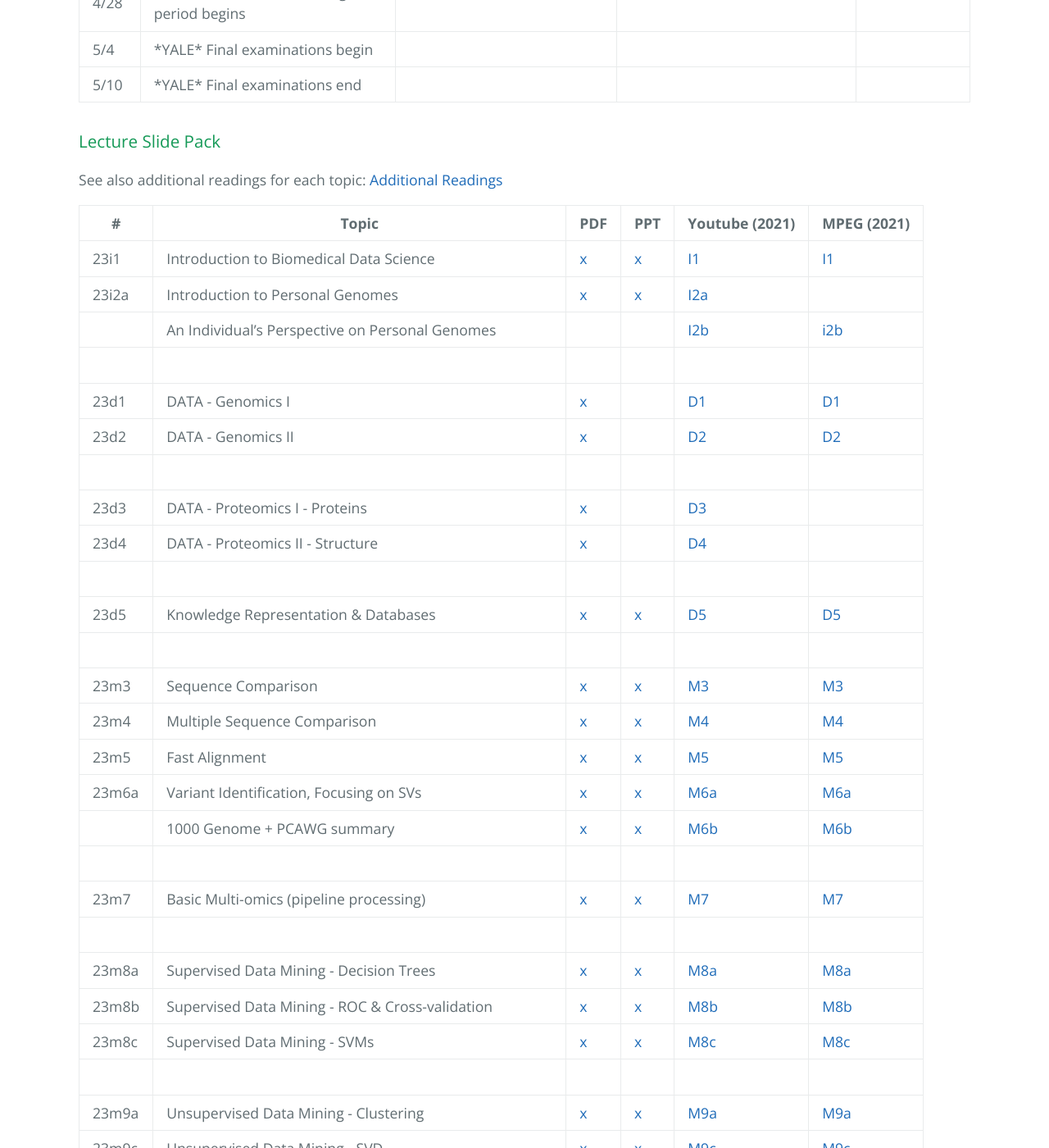
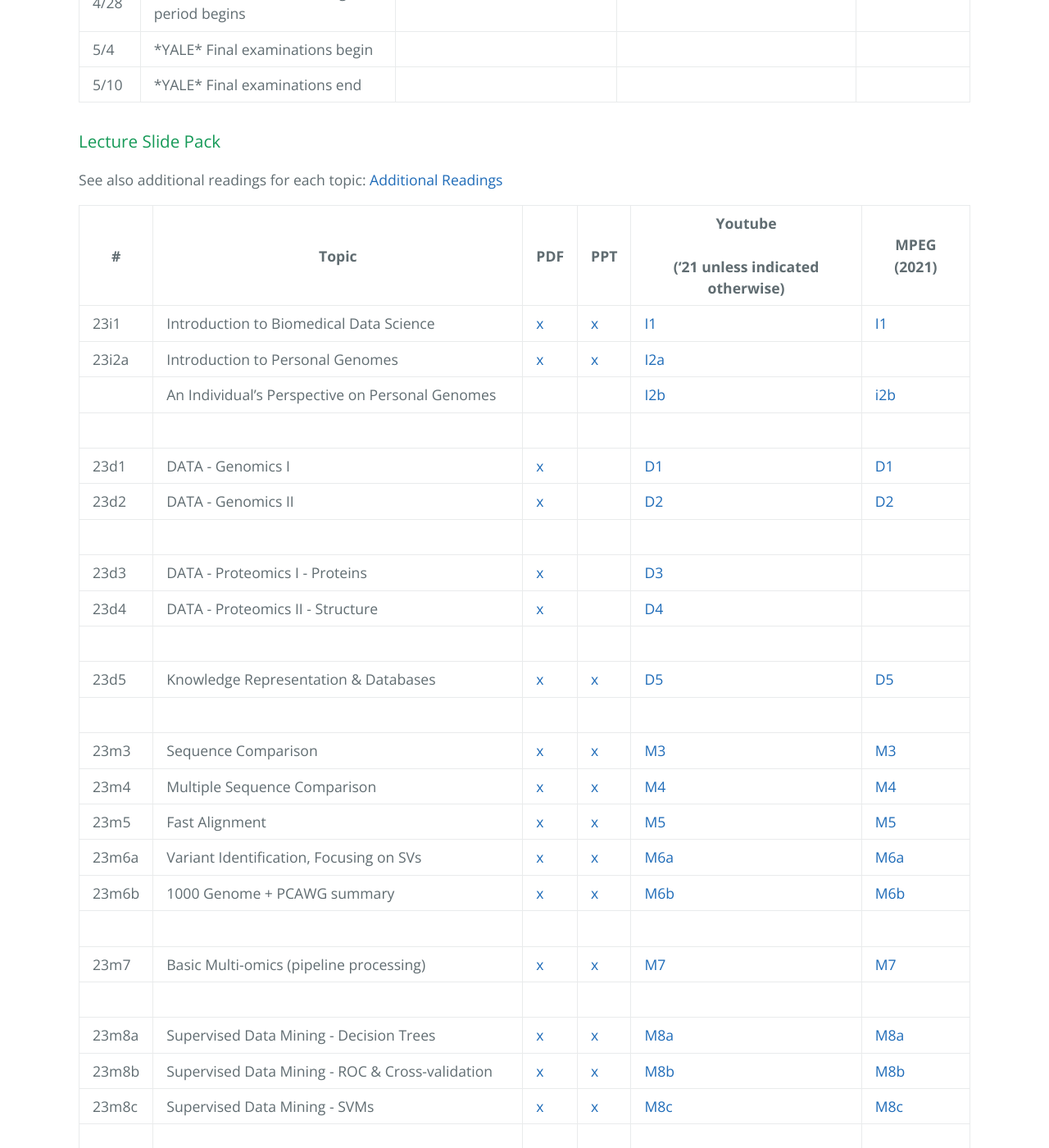
Before and after one commit to gersteinlab/cbb752b23, a Jekyll site: the page built from syllabus.md, in a window 1280 px wide and 1400 px high, scrolled down 2522 px. Shown: the whole window at 82% size. Built offline with Jekyll 4.4.1, drawn with Linux system fonts in a browser that asks for light colours.

Commit message:
Update syllabus.md

```diff
--- a/syllabus.md
+++ b/syllabus.md
@@ -50,7 +50,7 @@ Please see [last year's syllabus](http://cbb752b22.gersteinlab.org/syllabus) (wi
 
 See also additional readings for each topic: [Additional Readings](https://docs.google.com/document/d/1L7p4fv3XzMvzzTPIa4EFo6YD9UabBDuOBWKGjcxe5hw/edit)
 
-| #     | Topic                                                     | PDF                                                                                                                                  | PPT                                                                                                                                   | Youtube (2021)                                            | MPEG (2021)                                                                                                                                                      |
+| #     | Topic                                                     | PDF                                                                                                                                  | PPT                                                                                                                                   | Youtube<br><br>('21 unless indicated otherwise)           | MPEG (2021)                                                                                                                                                      |
 | ----- | --------------------------------------------------------- | ------------------------------------------------------------------------------------------------------------------------------------ | ------------------------------------------------------------------------------------------------------------------------------------- | --------------------------------------------------------- | ---------------------------------------------------------------------------------------------------------------------------------------------------------------- |
 | 23i1  | Introduction to Biomedical Data Science                   | [x](http://files2.gersteinlab.org/public-docs/2023/01.19/23i1--cbb752-MG-spr23-intro.pdf)                                            | [x](http://files2.gersteinlab.org/public-docs/2023/01.19/23i1--cbb752-MG-spr23-intro.pptx)                                            | [I1](https://youtu.be/0B9BYt5bV84)                        | [I1](http://files.gersteinlab.org/media/videos/BioDataSciMiningModeling-Lecture_default.cbb752b21-1feb21.01-intro-lect.onweb.wo2faces.mp4)                       |
 | 23i2a | Introduction to Personal Genomes                          | [x](http://files2.gersteinlab.org/public-docs/2023/02.12/23i2a--cbb752-MG-spr23-personalgenomes.pdf)                                 | [x](http://files2.gersteinlab.org/public-docs/2023/02.20/220/23i2a--cbb752-MG-spr23-personalgenomes.pptx)                             | [I2a](https://youtu.be/K_Q-17uWlxo)                       |                                                                                                                                                                  |
@@ -68,7 +68,7 @@ See also additional readings for each topic: [Additional Readings](https://docs.
 | 23m4  | Multiple Sequence Comparison                              | [x](http://files2.gersteinlab.org/public-docs/2023/02.12/23m4--cbb752-MG-spr23-multiseq.pdf)                                         | [x](http://files2.gersteinlab.org/public-docs/2023/02.20/220/23m4--cbb752-MG-spr23-multiseq.pptx)                                     | [M4](https://youtu.be/1n8wIPTOYPY)                        | [M4](http://files.gersteinlab.org/media/videos/BioDataSciMiningModeling-Lecture_default.cbb752b21-1mar21.04-multiseq.reencode.onweb.mp4)                         |
 | 23m5  | Fast Alignment                                            | [x](http://files2.gersteinlab.org/public-docs/2023/02.12/23m5--cbb752-MG-spr23-fastalign.pdf)                                        | [x](http://files2.gersteinlab.org/public-docs/2023/02.20/220/23m5--cbb752-MG-spr23-fastalign.pptx)                                    | [M5](https://youtu.be/G7JQUGnpx_Q)                        | [M5](http://files.gersteinlab.org/media/videos/BioDataSciMiningModeling-Lecture_default.cbb752b21-3mar21.05-fast-alignment.onweb.mp4)                            |
 | 23m6a | Variant Identification, Focusing on SVs                   | [x](http://files2.gersteinlab.org/public-docs/2023/02.12/23m6a--cbb752-MG-spr23-SNVs-SVs.pdf)                                        | [x](http://files2.gersteinlab.org/public-docs/2023/02.20/220/23m6a--cbb752-MG-spr23-SNVs-SVs.pptx)                                    | [M6a](https://youtu.be/r_Wj3mQS5Rg)                       | [M6a](http://files.gersteinlab.org/media/videos/BioDataSciMiningModeling-Lecture_default.cbb752b21-3mar21.06-SNVs-SVs.onweb.mp4)                                 |
-|       | 1000 Genome + PCAWG summary                               | [x](http://files2.gersteinlab.org/public-docs/2023/02.20/220/23m6b--cbb752-MG-spr23-1000G-PCAWG.pdf)                                 | [x](http://files2.gersteinlab.org/public-docs/2023/02.20/220/23m6b--cbb752-MG-spr23-1000G-PCAWG.pptx)                                 | [M6b](https://youtu.be/W_9PMdrVcoU)                       | [M6b](http://files.gersteinlab.org/media/videos/BioDataSciMiningModeling-Lecture_default.cbb752b21-8mar21.6b-1000G-PCAWG.onweb.mp4)                              |
+| 23m6b | 1000 Genome + PCAWG summary                               | [x](http://files2.gersteinlab.org/public-docs/2023/02.20/220/23m6b--cbb752-MG-spr23-1000G-PCAWG.pdf)                                 | [x](http://files2.gersteinlab.org/public-docs/2023/02.20/220/23m6b--cbb752-MG-spr23-1000G-PCAWG.pptx)                                 | [M6b](https://youtu.be/W_9PMdrVcoU)                       | [M6b](http://files.gersteinlab.org/media/videos/BioDataSciMiningModeling-Lecture_default.cbb752b21-8mar21.6b-1000G-PCAWG.onweb.mp4)                              |
 |       |                                                           |                                                                                                                                      |                                                                                                                                       |                                                           |                                                                                                                                                                  |
 | 23m7  | Basic Multi-omics (pipeline processing)                   | [x](http://files2.gersteinlab.org/public-docs/2023/02.20/220/23m7--cbb752-MG-spr23-multi-omics.pdf)                                  | [x](http://files2.gersteinlab.org/public-docs/2023/02.20/220/23m6b--cbb752-MG-spr23-1000G-PCAWG.pptx)                                 | [M7](https://youtu.be/6518t-LZPIU)                        | [M7](http://files.gersteinlab.org/media/videos/BioDataSciMiningModeling-Lecture_default.cbb752b21-8mar21.07-multi-omics.onweb.mp4)                               |
 |       |                                                           |                                                                                                                                      |                                                                                                                                       |                                                           |                                                                                                                                                                  |
@@ -87,7 +87,7 @@ See also additional readings for each topic: [Additional Readings](https://docs.
 |       | Networks - Network Generation Models                      |                                                                                                                                      |                                                                                                                                       | [M10c](https://youtu.be/FalSiWgVF3A)                      | [M10c](http://files.gersteinlab.org/media/videos/BioDataSciMiningModeling-Lecture_default.cbb752b21-29mar21.10c-network-topology-analysis.onweb.mp4)             |
 |       |                                                           |                                                                                                                                      |                                                                                                                                       |                                                           |                                                                                                                                                                  |
 |       | Biosensor Analysis                                        |                                                                                                                                      |                                                                                                                                       |                                                           | [22m11](http://files2.gersteinlab.org/public-docs/2022/03.14/22m11--cbb752-MG-spr22-biosensors.mp4)                                                              |
-|       | Privacy in Biomedical Data Science (esp. Genomic Privacy) |                                                                                                                                      |                                                                                                                                       |                                                           |                                                                                                                                                                  |
+|       | Privacy in Biomedical Data Science (esp. Genomic Privacy) | [x](http://files2.gersteinlab.org/public-docs/2023/03.01/Privacy_cbb752b23_T2EN.pdf)                                                 | [x](http://files2.gersteinlab.org/public-docs/2023/03.01/Privacy_cbb752b23_T2EN.pptx)                                                 |                                                           |                                                                                                                                                                  |
 |       |                                                           |                                                                                                                                      |                                                                                                                                       |                                                           |                                                                                                                                                                  |
 |       | Deep Learning I                                           |                                                                                                                                      |                                                                                                                                       | [M12a](https://youtu.be/Y6hbdHspbr0)                      | [M12a](http://files.gersteinlab.org/media/videos/331.mp4)                                                                                                        |
 |       | Deep Learning II                                          |                                                                                                                                      |                                                                                                                                       | [M12b](https://youtu.be/ctTXeAnYUSg)                      | [M12b](http://files.gersteinlab.org/media/videos/BioDataSciMiningModeling_0405.mp4)                                                                              |
```
